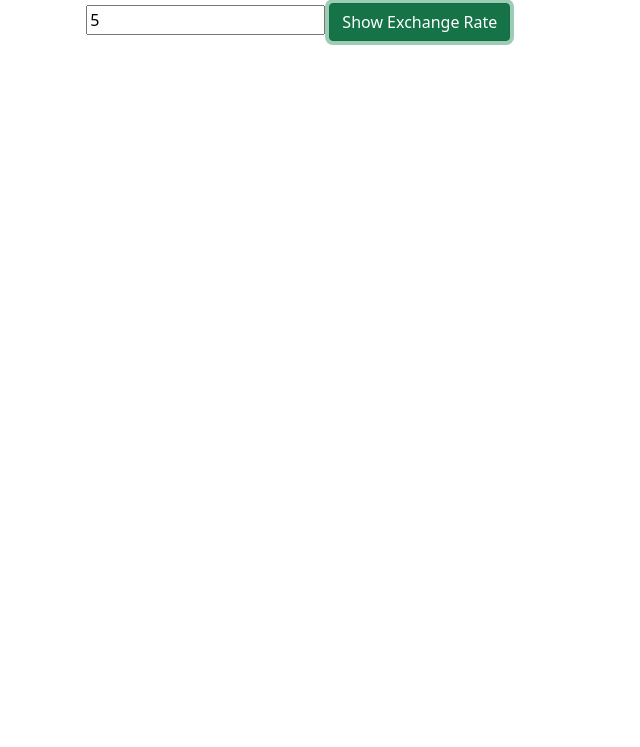
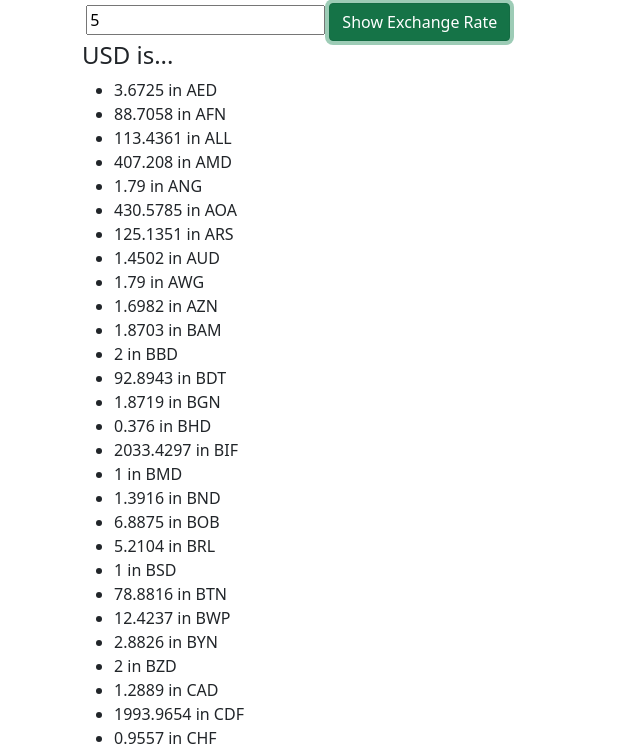
Before and after one commit to leark/currency-exchanger, a website built with webpack: page src/index.html in a window 1280 px wide. Both pictures are taken after typing "5" into the empty fields and a click on the button "Show Exchange Rate". Shown: the part 53-800 px from the top of the page, without its empty margins (0-640 px from the left). Built offline with nearby package versions, Linux system fonts and the light colour scheme.

Commit message:
Add interactivity to button on page. Add displayRates

```diff
--- a/src/index.html
+++ b/src/index.html
@@ -9,11 +9,17 @@
       <h1 id="title">Currency Exchanger</h1>
     </div>
     <div id="mainContent">
-      <form>
-        <label for="usdAmount"></label>
-        <input type="number" id="usdAmount">
-        <button type="submit" class="btn btn-success" id="showRate">Show Exchange Rate</button>
-      </form>
+      <div id="">
+        <form>
+          <label for="usdAmount"></label>
+          <input type="number" id="usdAmount">
+          <button type="submit" class="btn btn-success" id="showRate">Show Exchange Rate</button>
+        </form>
+      </div>
+      <div id="result">
+        <h4><span></span> USD is...</h4>
+        <div id="rates"></div>
+      </div>
     </div>
     <div id="footer"></div>
   </div>
--- a/src/index.js
+++ b/src/index.js
@@ -10,5 +10,199 @@ import ExchangeService from './exchange-service.js';
 $(function () {
   $('#showRate').on('click', function (event) {
     event.preventDefault();
+    getRates();
   });
 });
+
+async function getRates() {
+  // const response = await ExchangeService.getExchangeRate();
+  const response = MOCK_RESPONSE;
+  displayRates(response);
+}
+
+function displayRates(response) {
+  const rates = response.conversion_rates;
+  let ul = document.createElement('ul');
+  for (const currency in rates) {
+    if (currency !== 'USD') {
+      let li = document.createElement('li');
+      li.innerText = `${rates[currency]} in ${currency}`;
+      ul.appendChild(li);
+    }
+  }
+  $('#rates').append(ul);
+}
+
+const MOCK_RESPONSE = {
+  result: 'success',
+  documentation: 'https://www.exchangerate-api.com/docs',
+  terms_of_use: 'https://www.exchangerate-api.com/terms',
+  time_last_update_unix: 1656633602,
+  time_last_update_utc: 'Fri, 01 Jul 2022 00:00:02 +0000',
+  time_next_update_unix: 1656720002,
+  time_next_update_utc: 'Sat, 02 Jul 2022 00:00:02 +0000',
+  base_code: 'USD',
+  conversion_rates: {
+    USD: 1,
+    AED: 3.6725,
+    AFN: 88.7058,
+    ALL: 113.4361,
+    AMD: 407.208,
+    ANG: 1.79,
+    AOA: 430.5785,
+    ARS: 125.1351,
+    AUD: 1.4502,
+    AWG: 1.79,
+    AZN: 1.6982,
+    BAM: 1.8703,
+    BBD: 2.0,
+    BDT: 92.8943,
+    BGN: 1.8719,
+    BHD: 0.376,
+    BIF: 2033.4297,
+    BMD: 1.0,
+    BND: 1.3916,
+    BOB: 6.8875,
+    BRL: 5.2104,
+    BSD: 1.0,
+    BTN: 78.8816,
+    BWP: 12.4237,
+    BYN: 2.8826,
+    BZD: 2.0,
+    CAD: 1.2889,
+    CDF: 1993.9654,
+    CHF: 0.9557,
+    CLP: 925.6917,
+    CNY: 6.696,
+    COP: 4142.6821,
+    CRC: 688.5289,
+    CUP: 24.0,
+    CVE: 105.4415,
+    CZK: 23.6919,
+    DJF: 177.721,
+    DKK: 7.134,
+    DOP: 54.5531,
+    DZD: 146.6503,
+    EGP: 18.7894,
+    ERN: 15.0,
+    ETB: 52.0165,
+    EUR: 0.9562,
+    FJD: 2.2101,
+    FKP: 0.8232,
+    FOK: 7.134,
+    GBP: 0.8232,
+    GEL: 2.9302,
+    GGP: 0.8232,
+    GHS: 8.1424,
+    GIP: 0.8232,
+    GMD: 54.1677,
+    GNF: 8685.8753,
+    GTQ: 7.7565,
+    GYD: 209.0228,
+    HKD: 7.8491,
+    HNL: 24.6526,
+    HRK: 7.2049,
+    HTG: 114.4549,
+    HUF: 378.9775,
+    IDR: 14930.039,
+    ILS: 3.4962,
+    IMP: 0.8232,
+    INR: 78.883,
+    IQD: 1458.0879,
+    IRR: 41983.579,
+    ISK: 133.6387,
+    JEP: 0.8232,
+    JMD: 150.8415,
+    JOD: 0.709,
+    JPY: 135.8849,
+    KES: 118.2042,
+    KGS: 80.0074,
+    KHR: 4065.0532,
+    KID: 1.4503,
+    KMF: 470.447,
+    KRW: 1292.9283,
+    KWD: 0.2996,
+    KYD: 0.8333,
+    KZT: 469.133,
+    LAK: 16544.2339,
+    LBP: 1507.5,
+    LKR: 354.6949,
+    LRD: 152.6548,
+    LSL: 16.3026,
+    LYD: 4.8041,
+    MAD: 9.8512,
+    MDL: 19.1807,
+    MGA: 4069.9498,
+    MKD: 58.6103,
+    MMK: 1842.1779,
+    MNT: 3142.875,
+    MOP: 8.0846,
+    MRU: 36.2738,
+    MUR: 45.1303,
+    MVR: 15.4496,
+    MWK: 1032.9726,
+    MXN: 20.1362,
+    MYR: 4.3948,
+    MZN: 64.2828,
+    NAD: 16.3026,
+    NGN: 415.2514,
+    NIO: 35.9742,
+    NOK: 9.8778,
+    NPR: 126.2106,
+    NZD: 1.6043,
+    OMR: 0.3845,
+    PAB: 1.0,
+    PEN: 3.8026,
+    PGK: 3.5747,
+    PHP: 54.955,
+    PKR: 204.9139,
+    PLN: 4.4844,
+    PYG: 6972.7504,
+    QAR: 3.64,
+    RON: 4.7341,
+    RSD: 112.2995,
+    RUB: 53.1934,
+    RWF: 1051.4023,
+    SAR: 3.75,
+    SBD: 8.0211,
+    SCR: 12.9236,
+    SDG: 497.4192,
+    SEK: 10.25,
+    SGD: 1.3916,
+    SHP: 0.8232,
+    SLL: 13157.3023,
+    SOS: 578.0047,
+    SRD: 22.0594,
+    SSP: 498.4711,
+    STN: 23.4283,
+    SYP: 2495.7114,
+    SZL: 16.3026,
+    THB: 35.3171,
+    TJS: 11.0967,
+    TMT: 3.4981,
+    TND: 2.9182,
+    TOP: 2.3347,
+    TRY: 16.6845,
+    TTD: 6.7801,
+    TVD: 1.4503,
+    TWD: 29.6502,
+    TZS: 2327.8096,
+    UAH: 29.8682,
+    UGX: 3754.1337,
+    UYU: 39.3938,
+    UZS: 10906.1904,
+    VES: 5.5207,
+    VND: 23292.2598,
+    VUV: 117.5324,
+    WST: 2.7079,
+    XAF: 627.2627,
+    XCD: 2.7,
+    XDR: 0.7534,
+    XOF: 627.2627,
+    XPF: 114.1119,
+    YER: 250.6552,
+    ZAR: 16.3032,
+    ZMW: 16.9167,
+    ZWL: 354.605,
+  },
+};
```
